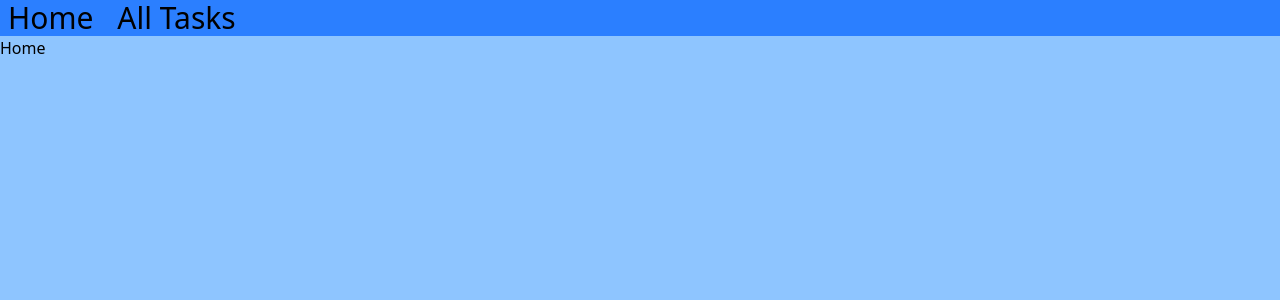
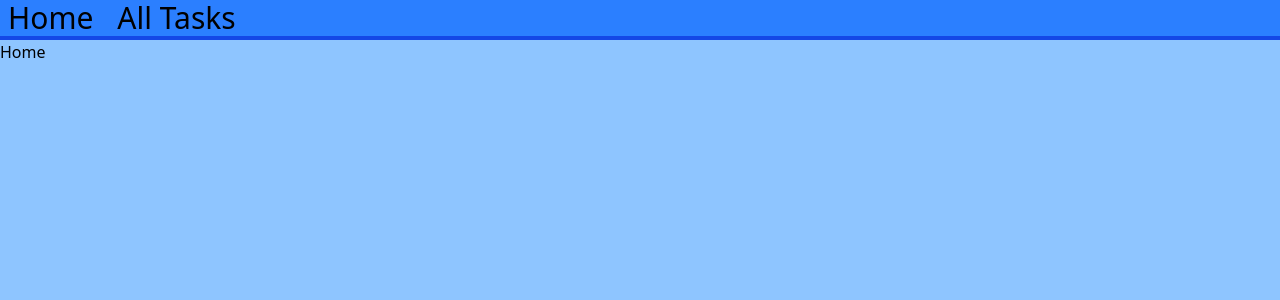
Before and after one commit to malevitzch/todolist, a React (Vite) app in the folder frontend/: page /home in a window 1280 px wide. Shown: the top 300 px of the page. Built offline with nearby package versions, Linux system fonts and the light colour scheme.

Commit message:
The task adding form no longer looks so terrible

```diff
--- a/frontend/configs/tailwind.config.js
+++ b/frontend/configs/tailwind.config.js
@@ -6,5 +6,7 @@ export default {
   theme: {
     extend: {},
   },
-  plugins: [],
+  plugins: [
+    require('@tailwindcss/forms'),
+  ],
 };
--- a/frontend/package.json
+++ b/frontend/package.json
@@ -17,6 +17,7 @@
   "devDependencies": {
     "tailwindcss": "^4.0.0",
     "@tailwindcss/vite": "^4.0.0",
+    "@tailwindcss/forms": "^0.2.0",
     "postcss": "^8.4.28",
     "autoprefixer": "^10.4.14",
     "@vitejs/plugin-react": "^4.0.0",
--- a/frontend/src/components/Navbar.jsx
+++ b/frontend/src/components/Navbar.jsx
@@ -1,7 +1,7 @@
 import NavButton from "./NavButton.jsx";
 export default function Navbar({ items }) {
     return (
-        <nav className="bg-blue-500 flex">
+        <nav className="bg-blue-500 flex border-b-4 border-blue-700">
             <div className="flex space-x-4">
                 {items.map((item, index) => (
                     <NavButton key={index} to={item.to} label={item.label} />
--- a/frontend/src/components/tasks/TaskAdder.jsx
+++ b/frontend/src/components/tasks/TaskAdder.jsx
@@ -19,7 +19,8 @@ export default function TaskAdder() {
 
     return (
         <form onSubmit = {handleSubmit}>
-            <input type="text" name="name" placeholder="Task Name" required />
+            <input type="text" name="name" placeholder="Task Name" required autocomplete="off"
+                class="px-1 py-1 bg-blue-400 focus:bg-blue-500 focus:outline-none"/>
         </form>
     )
 }
```
